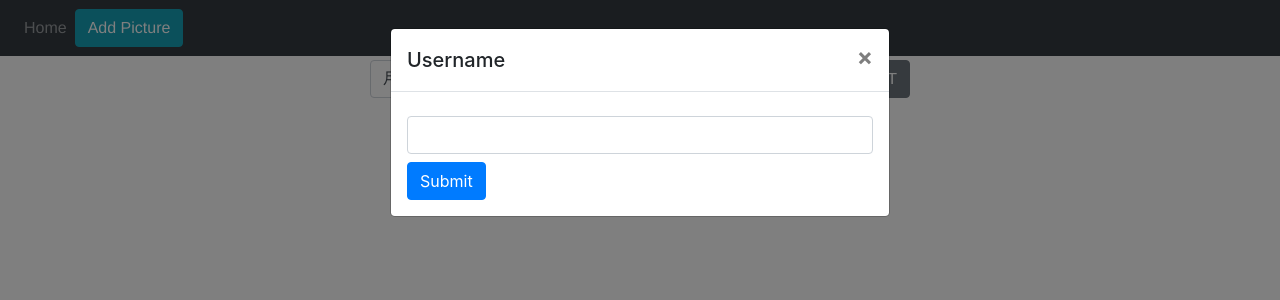
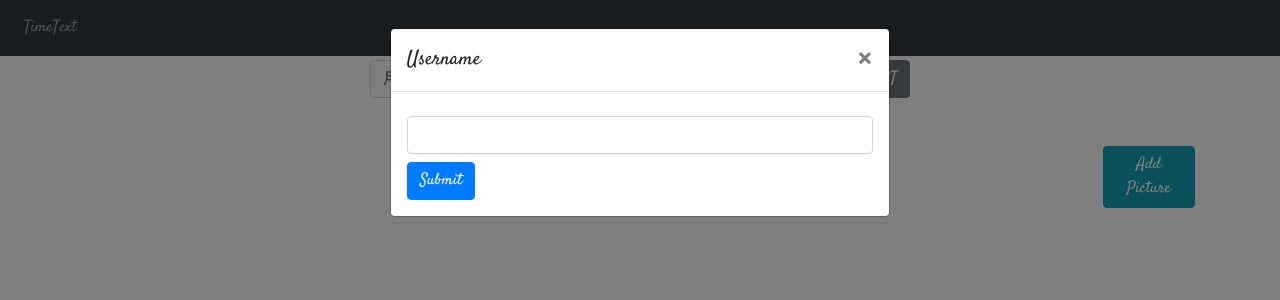
Before and after one commit to face0u0/TimeText, a Vue app: page /#/ in a window 1280 px wide. Shown: the top 300 px of the page. Built offline with nearby package versions, Linux system fonts and the light colour scheme.

Commit message:
fail login

```diff
--- a/index.html
+++ b/index.html
@@ -3,7 +3,8 @@
   <head>
     <meta charset="utf-8">
     <meta name="viewport" content="width=device-width,initial-scale=1.0">
-    <title>util-project</title>
+    <title>Time Text</title>
+    <link href="https://fonts.googleapis.com/css?family=Satisfy&display=swap" rel="stylesheet">
   </head>
   <body>
     <div id="app"></div>
--- a/src/components/CreatePicture.vue
+++ b/src/components/CreatePicture.vue
@@ -31,10 +31,10 @@
 import axios from "axios";
 
 export default {
+  props: ['username'],
   name: "CreatePicture",
   data: function() {
     return {
-      username: "Hir",
       createRequest: {
         image_url: "",
         body: "",
--- a/src/components/DarkHeader.vue
+++ b/src/components/DarkHeader.vue
@@ -2,12 +2,8 @@
   <div>
     <b-navbar type="dark" variant="dark" fixed="top">
       <b-navbar-nav>
-        <b-nav-item href="/">Home</b-nav-item>
+        <b-nav-item href="/" class="webfont">TimeText</b-nav-item>
       </b-navbar-nav>
-      <create-picture v-bind:username="username"></create-picture>
-      <my-name
-        v-on:name="getname($event)"
-      ></my-name>
     </b-navbar>
   </div>
 </template>
@@ -23,12 +19,6 @@ export default {
     return {
       username: ""
     }
-  },
-  methods: {
-    getname: function (event) {
-      this.$emit('name', event)
-      this.username = event
-    }
   }
 };
 </script>
--- a/src/components/MyName.vue
+++ b/src/components/MyName.vue
@@ -1,7 +1,7 @@
 <template>
   <div>
 <!--    <b-button v-b-modal.modal-2 variant="info">Set Username</b-button>-->
-    <b-modal id="modal-2" title="Username" :hide-footer="true" :visible="status" >
+    <b-modal id="modal-2" title="Username" :hide-footer="true" :visible="status">
       <form>
         <input class="form-control mt-2" v-model="username" />
         <button
--- a/src/components/PictureList.vue
+++ b/src/components/PictureList.vue
@@ -8,6 +8,7 @@
               v-bind:key="i"
               v-for="(l, i) in classtimelist"
               v-bind:value="i"
+              class="webfont"
             >
               {{ l }}
             </option>
--- a/src/pages/Home.vue
+++ b/src/pages/Home.vue
@@ -1,20 +1,23 @@
 <template>
   <div id="home" class="container">
-  <dark-header
-  v-on:name="username=$event"></dark-header>
+    <my-name v-on:name="username=$event"></my-name>
+    <dark-header></dark-header>
     <div>
       <picture-list v-bind:username="username"></picture-list>
     </div>
+    <create-picture v-bind:username="username" class="mt-5 offset-6 offset-sm-11"></create-picture>
   </div>
+
 </template>
 
 <script>
 import PictureList from '../components/PictureList'
 import CreatePicture from '../components/CreatePicture'
 import DarkHeader from '../components/DarkHeader'
+import MyName from '../components/MyName'
 export default {
   name: 'Home',
-  components: {DarkHeader, CreatePicture, PictureList},
+  components: {DarkHeader, CreatePicture, PictureList, MyName},
   data: function () {
     return {
       username: ""
@@ -22,3 +25,10 @@ export default {
   }
 }
 </script>
+
+<style>
+  .webfont, .btn, .modal-title{
+    font-family: 'Satisfy', cursive;
+  }
+
+</style>
--- a/src/router/index.js
+++ b/src/router/index.js
@@ -10,7 +10,7 @@ Vue.use(Router)
 export default new Router({
   routes: [
     {
-      path: '/',
+      path: '',
       component: Home
     }
   ]
```
